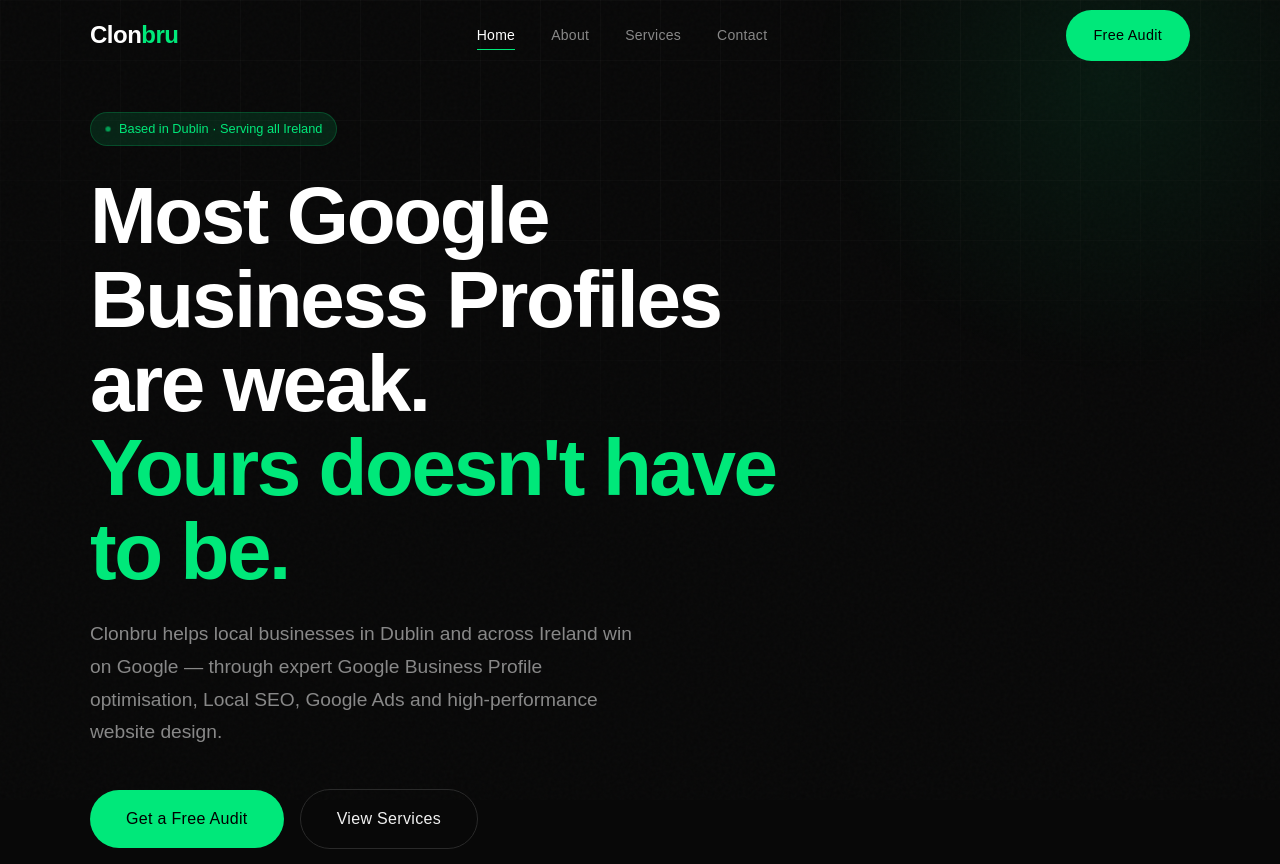
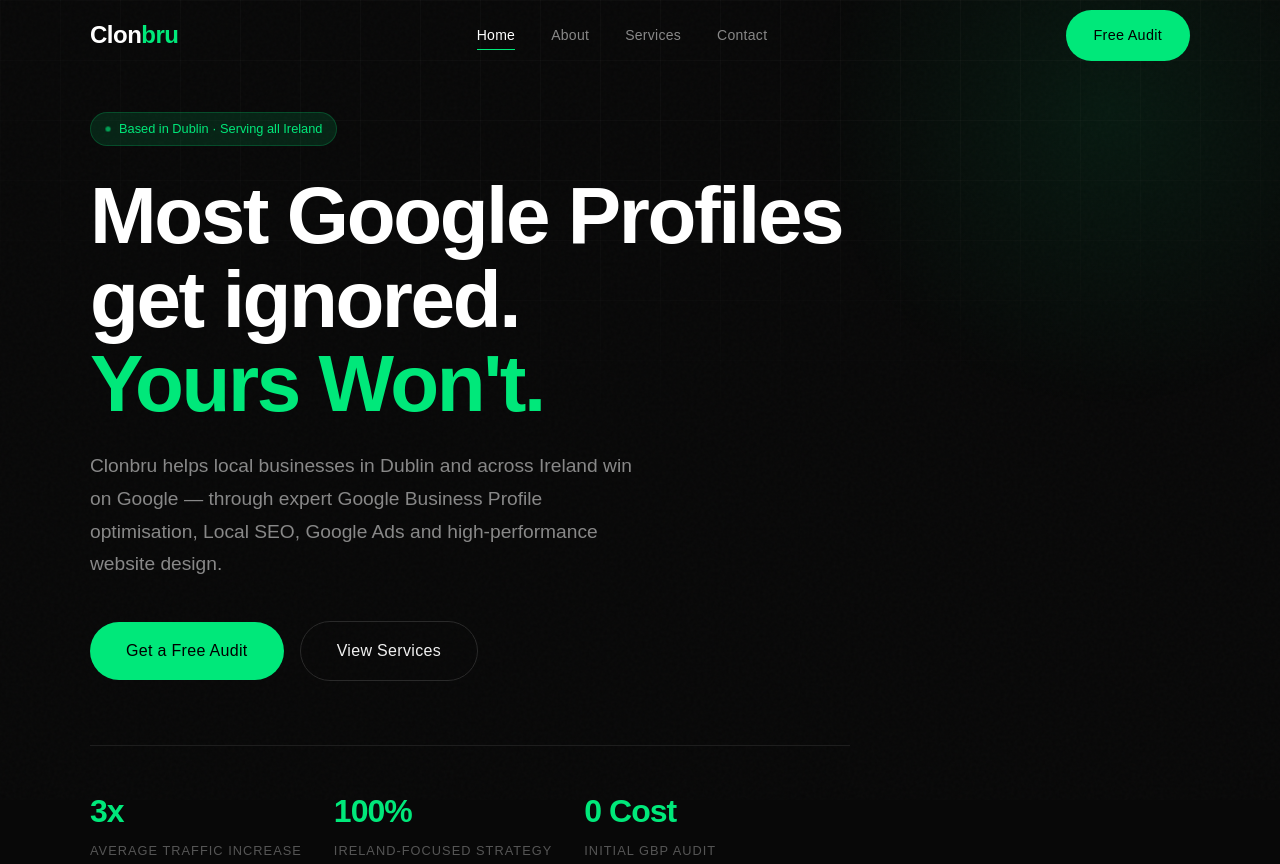
Before and after one commit to felipecareconnect/Website-clonbru, a plain HTML site: page index.html in a window 1280 px wide. Shown: the top 864 px of the page. Drawn offline with Linux system fonts and the light colour scheme; a web font is replaced by a local one.

Commit message:
Update index.html

```diff
--- a/index.html
+++ b/index.html
@@ -86,8 +86,8 @@
           </div>
 
           <h1 class="display-xl fade-up delay-1">
-            Most Google Business Profiles are weak.<br />
-            <em>Yours doesn't have to be.</em>
+            Most Google Profiles get ignored. <br />
+            <em>Yours Won't.</em>
           </h1>
 
           <p class="lead fade-up delay-2">
```
